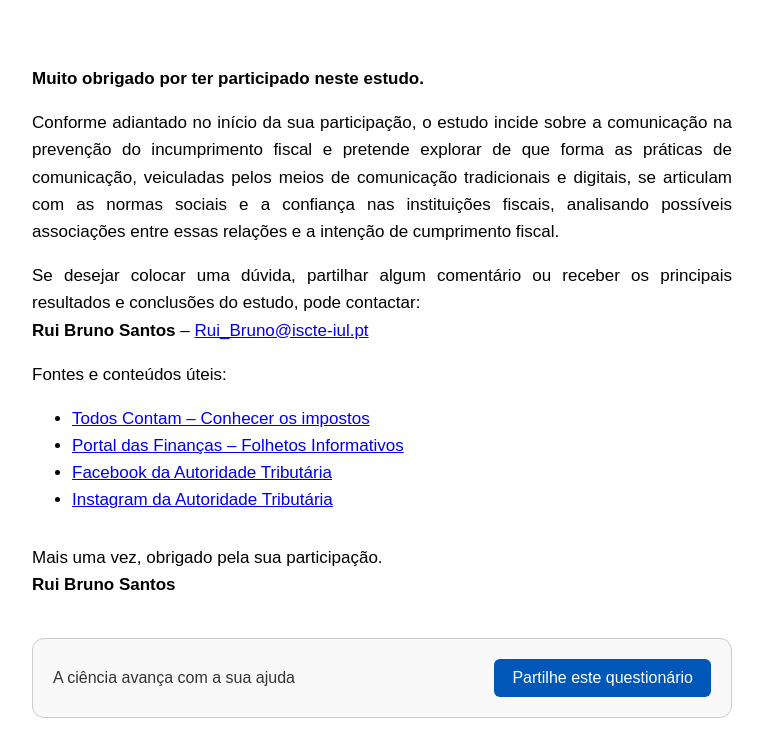
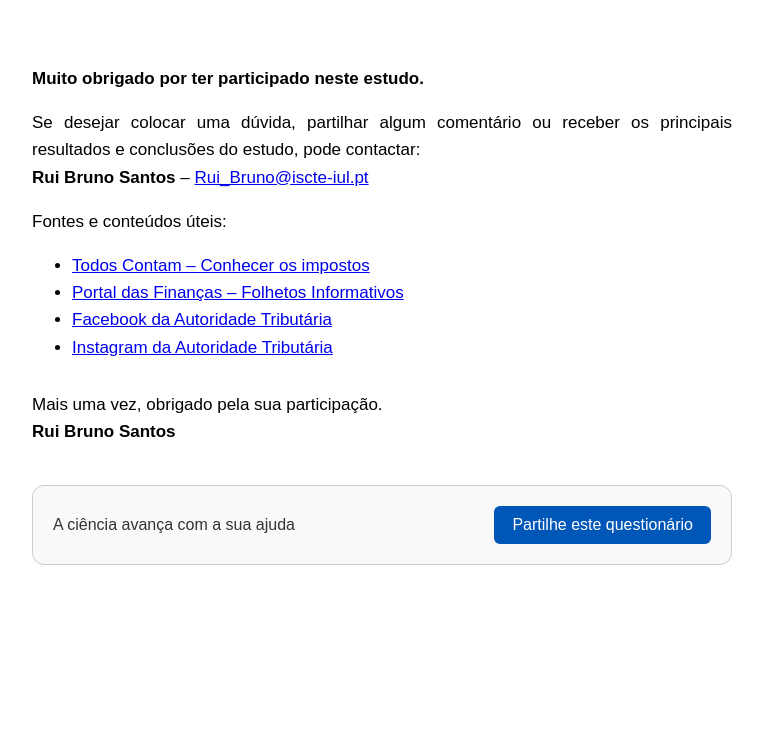
Before and after one commit to RuiBrunoSantos/end-page-inquerito, a plain HTML site: page index.html in a window 1280 px wide. Shown: the whole page, without its empty margins (258-1021 px from the left). Drawn offline with Linux system fonts and the light colour scheme.

Commit message:
index.html

```diff
--- a/index.html
+++ b/index.html
@@ -8,7 +8,6 @@
 <body>
   <div style="font-family: sans-serif; max-width: 700px; margin: auto; padding: 40px 20px; font-size: 17px; line-height: 1.6; text-align: justify;">
     <p><strong>Muito obrigado por ter participado neste estudo.</strong></p>
-    <p>Conforme adiantado no início da sua participação, o estudo incide sobre a comunicação na prevenção do incumprimento fiscal e pretende explorar de que forma as práticas de comunicação, veiculadas pelos meios de comunicação tradicionais e digitais, se articulam com as normas sociais e a confiança nas instituições fiscais, analisando possíveis associações entre essas relações e a intenção de cumprimento fiscal.</p>
     <p>Se desejar colocar uma dúvida, partilhar algum comentário ou receber os principais resultados e conclusões do estudo, pode contactar:<br><strong>Rui Bruno Santos</strong> – <a href="mailto:Rui_Bruno@iscte-iul.pt">Rui_Bruno@iscte-iul.pt</a></p>
     <p>Fontes e conteúdos úteis:</p>
     <ul>
```
